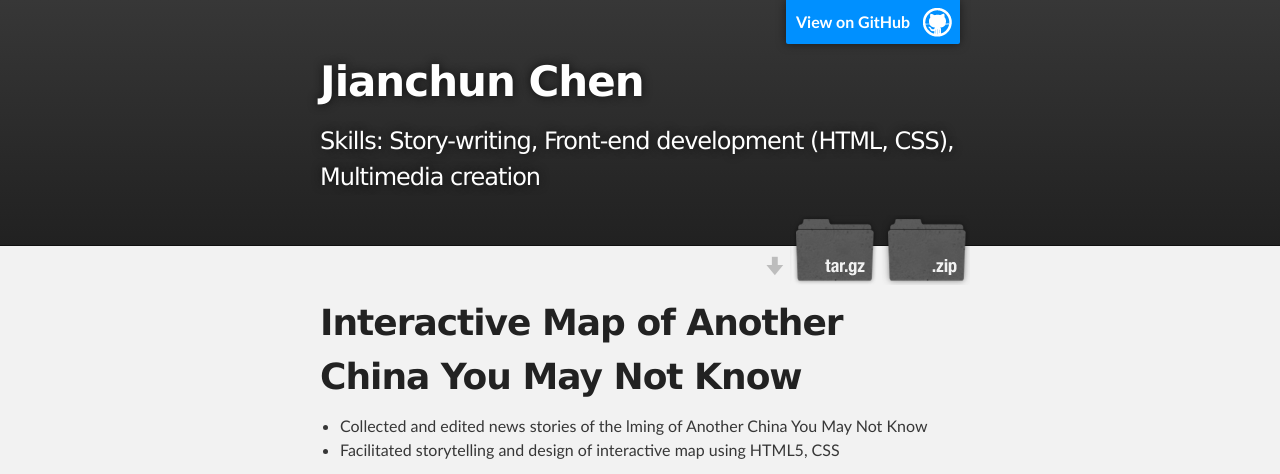
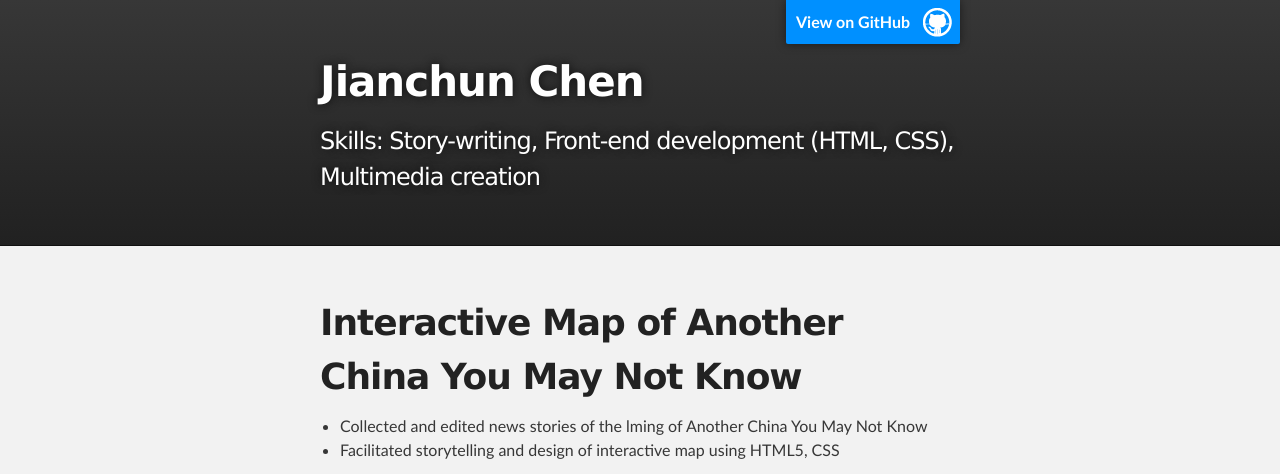
Before and after one commit to Lexie-Chen/Jianchun-Chen, a plain HTML site: page index.html in a window 1280 px wide. Shown: the top 474 px of the page. Drawn offline with Linux system fonts and the light colour scheme.

Commit message:
Update index.html

```diff
--- a/index.html
+++ b/index.html
@@ -21,10 +21,6 @@
           <h1 id="project_title">Jianchun Chen</h1>
           <h2 id="project_tagline">Skills: Story-writing, Front-end development (HTML, CSS), Multimedia creation</h2>
 
-            <section id="downloads">
-              <a class="zip_download_link" href="https://github.com/Lexie-Chen/Jianchun-Chen/zipball/master">Download this project as a .zip file</a>
-              <a class="tar_download_link" href="https://github.com/Lexie-Chen/Jianchun-Chen/tarball/master">Download this project as a tar.gz file</a>
-            </section>
         </header>
     </div>
 
```
